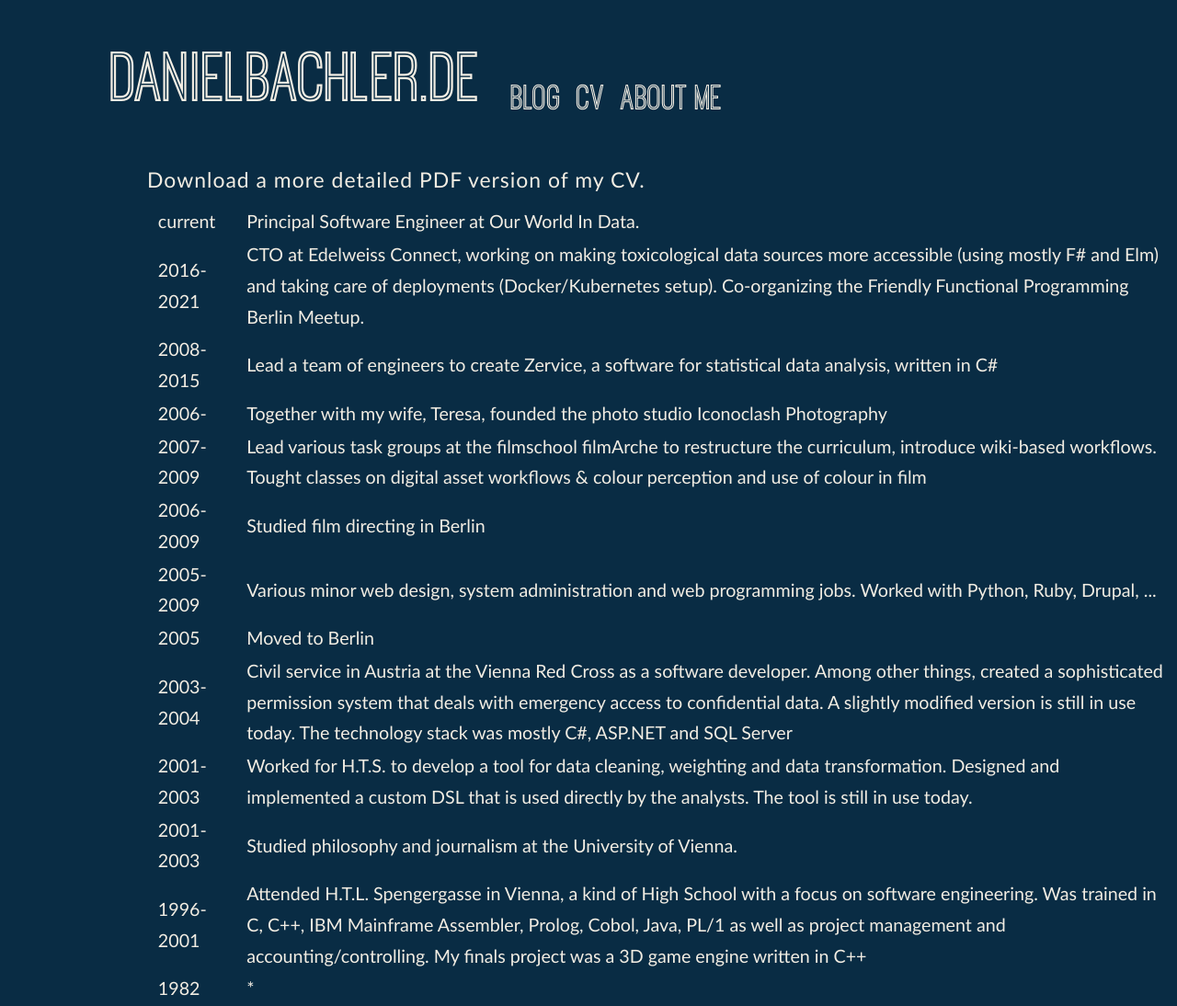
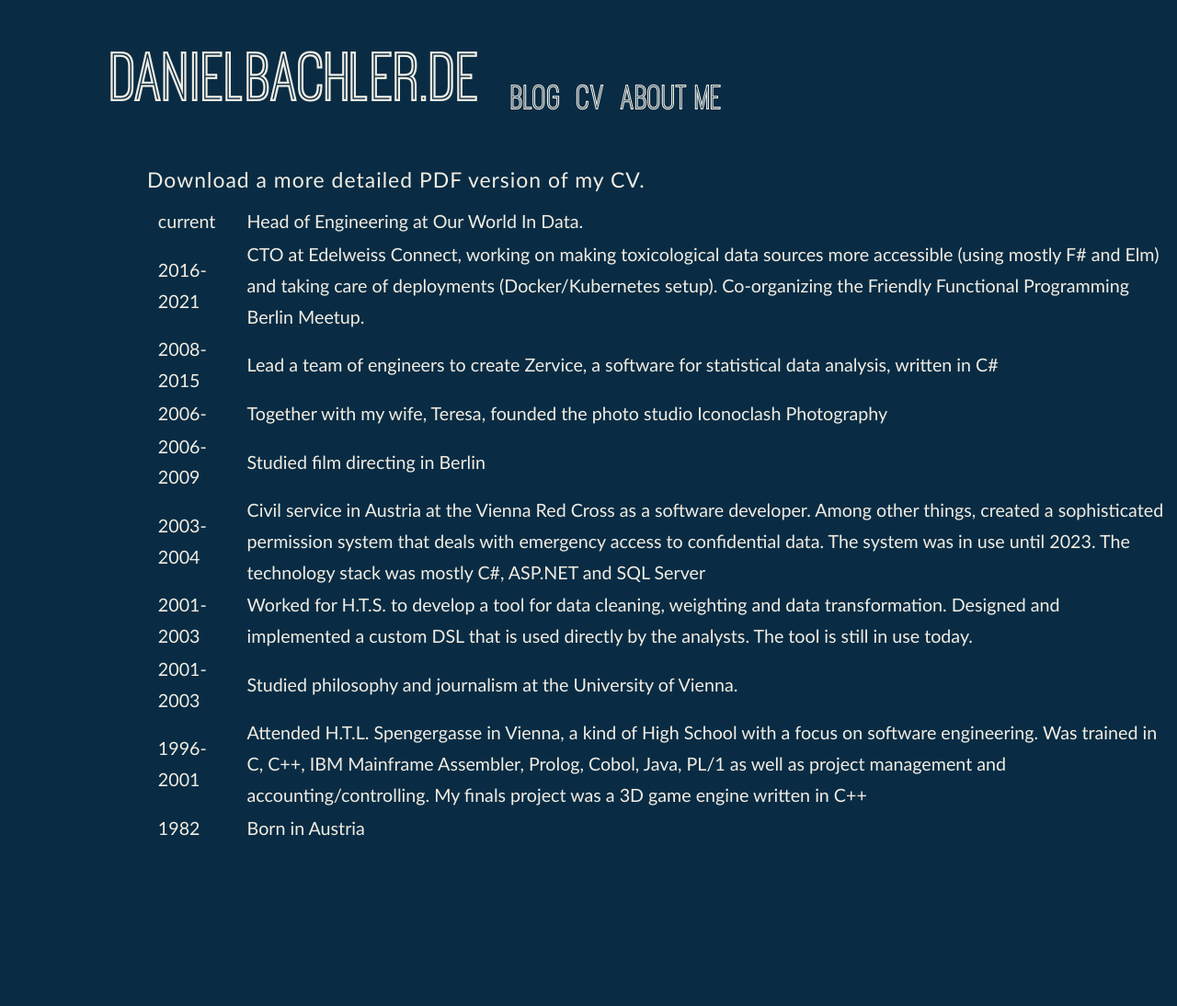
Before and after one commit to danyx23/danyx23.github.io, a Jekyll site: the page built from cv.html, in a window 1280 px wide. Shown: the whole page at 92% size. Built offline with Jekyll 4.4.1, drawn with Linux system fonts in a browser that asks for light colours; nearby versions of some CDN libraries; some web fonts are replaced.

Commit message:
Update CV entries
Update current role to Head of Engineering, trim older minor entries,
and clarify Red Cross and birth entries.

Co-Authored-By: Claude Opus 5 (1M context) <noreply@anthropic.com>

```diff
--- a/cv.html
+++ b/cv.html
@@ -6,7 +6,7 @@ layout: default
 <table class="cv-table">
 <tr>
   <td class="cv-time">current</td>
-  <td>Principal Software Engineer at <a href="https://ourworldindata.org">Our World In Data</a>.</td>
+  <td>Head of Engineering at <a href="https://ourworldindata.org">Our World In Data</a>.</td>
 </tr><tr>
   <td class="cv-time">2016-2021</td>
   <td>CTO at Edelweiss Connect, working on making toxicological data sources more accessible (using mostly F# and Elm) and taking care of deployments (Docker/Kubernetes setup). Co-organizing the Friendly Functional Programming Berlin Meetup.</td>
@@ -20,24 +20,12 @@ layout: default
   <td>Together with my wife, Teresa, founded the photo studio Iconoclash Photography</td>
 </tr>
 <tr>
-  <td class="cv-time">2007-2009</td>
-  <td>Lead various task groups at the filmschool filmArche to restructure the curriculum, introduce wiki-based workflows. Tought classes on digital asset workflows &amp; colour perception and use of colour in film</td>
-</tr>
-<tr>
   <td class="cv-time">2006-2009</td>
   <td>Studied film directing in Berlin</td>
 </tr>
 <tr>
-  <td class="cv-time">2005-2009</td>
-  <td>Various minor web design, system administration and web programming jobs. Worked with Python, Ruby, Drupal, ...</td>
-</tr>
-<tr>
-  <td class="cv-time">2005</td>
-  <td>Moved to Berlin</td>
-</tr>
-<tr>
   <td class="cv-time">2003-2004</td>
-  <td>Civil service in Austria at the Vienna Red Cross as a software developer. Among other things, created a sophisticated permission system that deals with emergency access to confidential data. A slightly modified version is still in use today. The technology stack was mostly C#, ASP.NET and SQL Server</td>
+  <td>Civil service in Austria at the Vienna Red Cross as a software developer. Among other things, created a sophisticated permission system that deals with emergency access to confidential data. The system was in use until 2023. The technology stack was mostly C#, ASP.NET and SQL Server</td>
 </tr>
 <tr>
   <td class="cv-time">2001-2003</td>
@@ -53,6 +41,6 @@ layout: default
 </tr>
 <tr>
   <td class="cv-time">1982</td>
-  <td>*</td>
+  <td>Born in Austria</td>
 </tr>
 </table>
```
